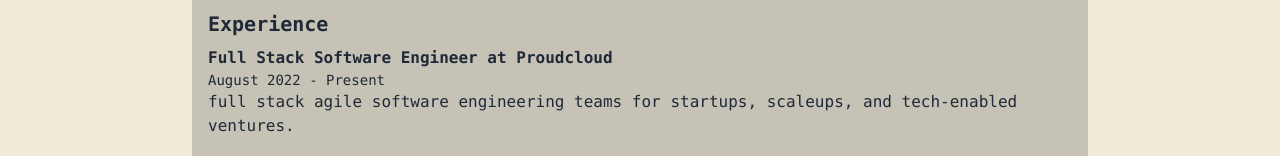
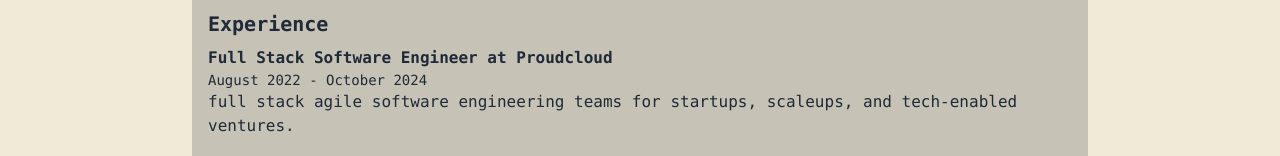
Before and after one commit to alfredosdpiii/portfolio, a Next.js app: page / in a window 1280 px wide. Shown: the part 210-366 px from the top of the page. Built offline with nearby package versions, Linux system fonts and the light colour scheme.

Commit message:
update proudcloud experience

```diff
--- a/src/app/page.js
+++ b/src/app/page.js
@@ -25,7 +25,7 @@ const portfolioData = {
     {
       title: "Full Stack Software Engineer",
       company: "Proudcloud",
-      date: "August 2022 - Present",
+      date: "August 2022 - October 2024",
       description:
         "full stack agile software engineering teams for startups, scaleups, and tech-enabled ventures.",
     },
```
